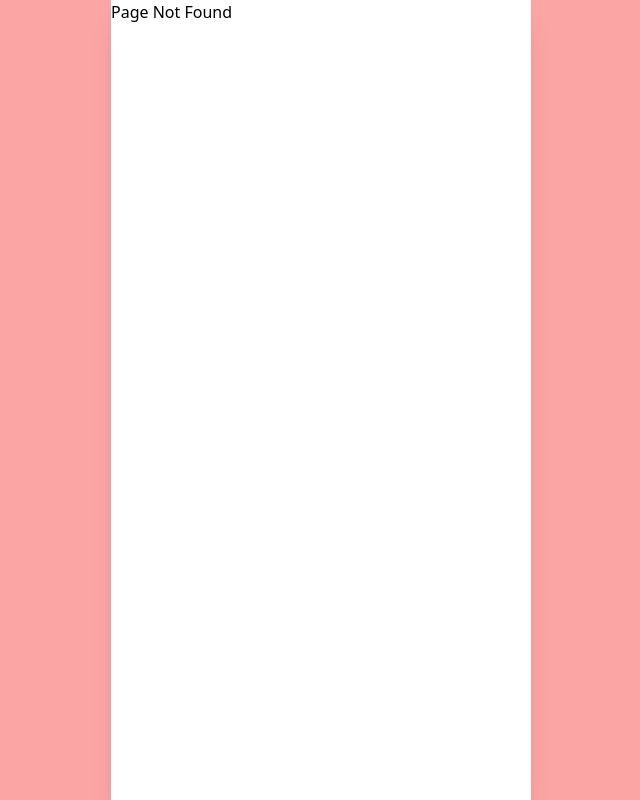
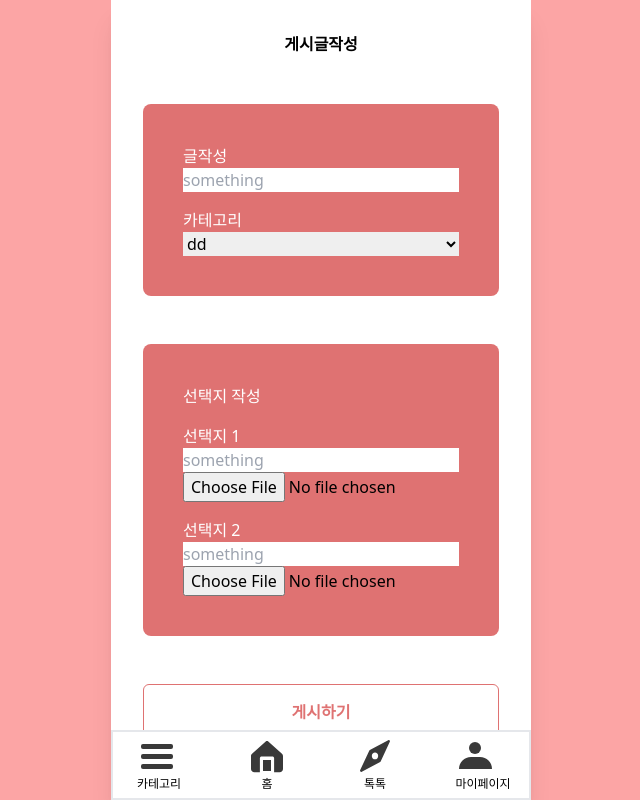
Before and after one commit to side-project-for-develop/frontend, a Next.js app: page /posts/new in a window 1280 px wide. Before the commit this address had no page. Shown: the whole page, without its empty margins (319-959 px from the left). Built offline with nearby package versions, Linux system fonts and the light colour scheme.

Commit message:
feat: 뼈대

```diff
--- a/src/app/layout.tsx
+++ b/src/app/layout.tsx
@@ -15,7 +15,7 @@ export default function RootLayout({
           <main className="bg-red-300">
             <section className="relative max-w-[420px] min-w-[280px] h-screen m-auto overflow-y-scroll bg-white shadow-xl">
               {children}
-              {/* <BottomNav /> */}
+              <BottomNav />
             </section>
           </main>
         </Providers>
--- /dev/null
+++ b/src/app/posts/new/page.tsx
@@ -0,0 +1,44 @@
+const Page = () => {
+  return (
+    <div className="relative flex flex-col items-center gap-12 min-h-screen overflow-hidden">
+      {/* back button => component with actual link*/}
+
+      <div className="font-semibold mt-8">게시글작성</div>
+
+      <div className="w-[calc(100%-4rem)] p-10 flex flex-col gap-4 items-center bg-[#DF7272] rounded-lg">
+        <div className="flex flex-col w-full">
+          <span className="text-white">글작성</span>
+          <input type="text" placeholder="something" />
+        </div>
+        <div className="flex flex-col w-full">
+          <span className="text-white">카테고리</span>
+          <select name="" id="">
+            <option>dd</option>
+            <option>dd</option>
+            <option>dd</option>
+          </select>
+        </div>
+      </div>
+
+      <div className="w-[calc(100%-4rem)] p-10 flex flex-col gap-4 bg-[#DF7272] rounded-lg">
+        <span className="text-white">선택지 작성</span>
+        <div className="flex flex-col w-full">
+          <span className="text-white">선택지 1</span>
+          <input type="text" placeholder="something" />
+          <input type="file" />
+        </div>
+        <div className="flex flex-col w-full">
+          <span className="text-white">선택지 2</span>
+          <input type="text" placeholder="something" />
+          <input type="file" />
+        </div>
+      </div>
+
+      <button className="w-[calc(100%-4rem)] h-14 flex items-center justify-center bg-white border border-[#DF7272] rounded-md mb-[70px] text-[#DF7272] font-semibold">
+        게시하기
+      </button>
+    </div>
+  );
+};
+
+export default Page;
--- /dev/null
+++ b/src/app/posts/page.tsx
@@ -0,0 +1,13 @@
+"use client";
+
+import AddPostComponent from "@/components/Common/AddPostComponent";
+
+const Page = () => {
+  return (
+    <div className="relative min-h-screen">
+      <AddPostComponent />
+    </div>
+  );
+};
+
+export default Page;
--- /dev/null
+++ b/src/components/Common/AddPostComponent.tsx
@@ -0,0 +1,21 @@
+import { useRouter } from "next/navigation";
+import React, { useCallback } from "react";
+
+const AddPostComponent = () => {
+  const router = useRouter();
+  const handleNavigation = useCallback(() => {
+    router.push("/posts/new");
+  }, [router]);
+
+  return (
+    <div
+      className="w-16 h-16 absolute bottom-20 right-4 flex justify-center items-center bg-[#FF6868] rounded-full"
+      onClick={handleNavigation}
+    >
+      <div className="absolute top-1/2 left-1/2 transform -translate-x-1/2 -translate-y-1/2 w-1/2 h-1 bg-white" />
+      <div className="absolute top-1/2 left-1/2 transform -translate-x-1/2 -translate-y-1/2 w-1 h-1/2 bg-white" />
+    </div>
+  );
+};
+
+export default React.memo(AddPostComponent);
```
